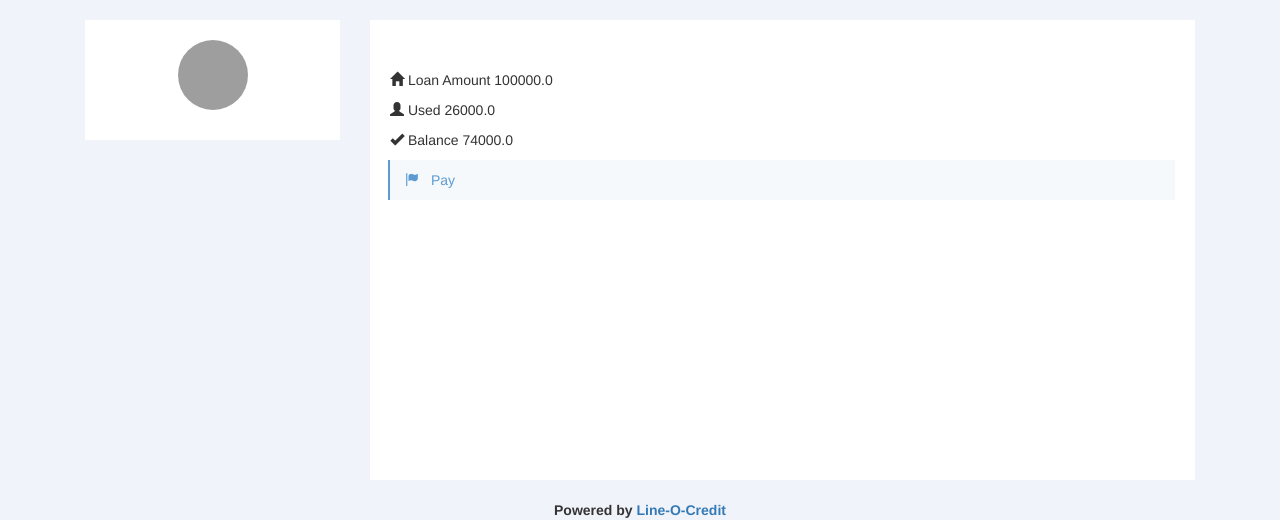
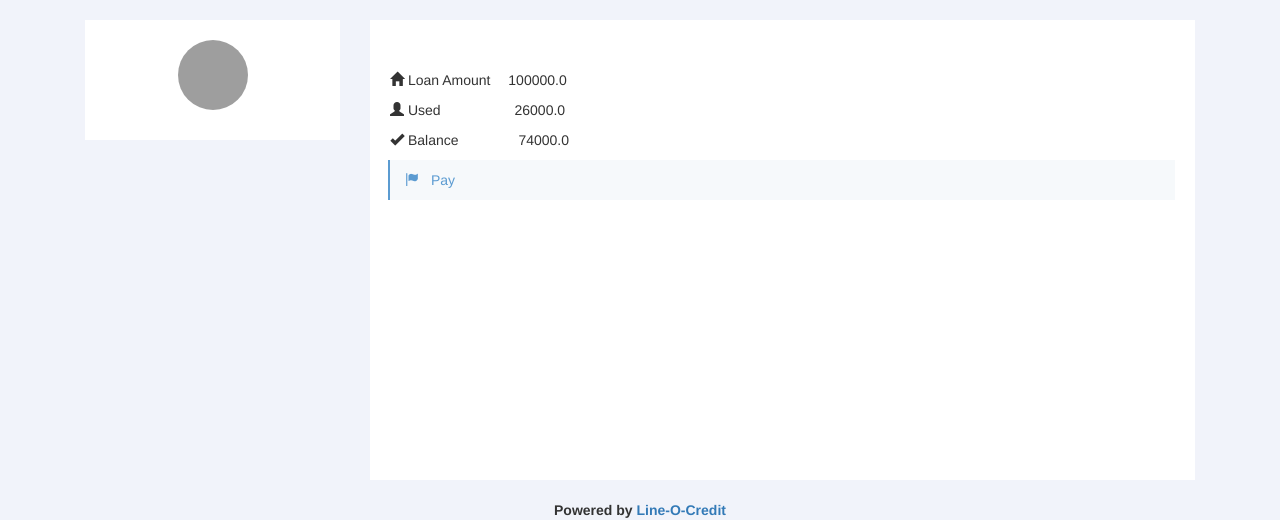
Before and after one commit to manojbalaji1/En-kart, a Django app: a page that uses myshop/templates/user_profile.html in a window 1280 px wide. Shown: the top 520 px of the page. Run offline with Django 3.2, Linux system fonts and the light colour scheme; data comes from the database, SQL or seed files in the repository; some libraries are stand-ins or nearby versions; grey boxes are pictures that could not be loaded.

Commit message:
adding margins

```diff
--- a/myshop/templates/user_profile.html
+++ b/myshop/templates/user_profile.html
@@ -101,6 +101,18 @@ body {
   color: #5b9bd1;
 }
 
+.span-used-amount {
+	margin-left: 5em;
+}
+
+.span-used-balance {
+	margin-left: 4em;
+}
+
+.span-used-loan {
+	margin-left: 1em;
+}
+
 .profile-usermenu ul li.active {
   border-bottom: none;
 }
@@ -165,13 +177,13 @@ Licensed under MIT
 				<div class="profile-usermenu">
 					<ul class="nav">
 						<li class="active">
-							<p> <i class="glyphicon glyphicon-home"></i> Loan Amount {{credit}} </p>
+							<p> <i class="glyphicon glyphicon-home"></i> Loan Amount <span class="span-used-loan">{{credit}}</span> </p>
 						</li>
 						<li class="active">
-							<p> <i class="glyphicon glyphicon-user"></i> Used {{used}}</p>
+							<p> <i class="glyphicon glyphicon-user"></i> Used <span class="span-used-amount">{{used}}</span></p>
 						</li >
 						<li class="active">
-							<p> <i class="glyphicon glyphicon-ok"></i> Balance {{balance}} </p>
+							<p> <i class="glyphicon glyphicon-ok"></i> Balance <span class="span-used-balance">{{balance}}</span> </p>
 						</li>
 						<li class="active">
 							<a href="#">
```
